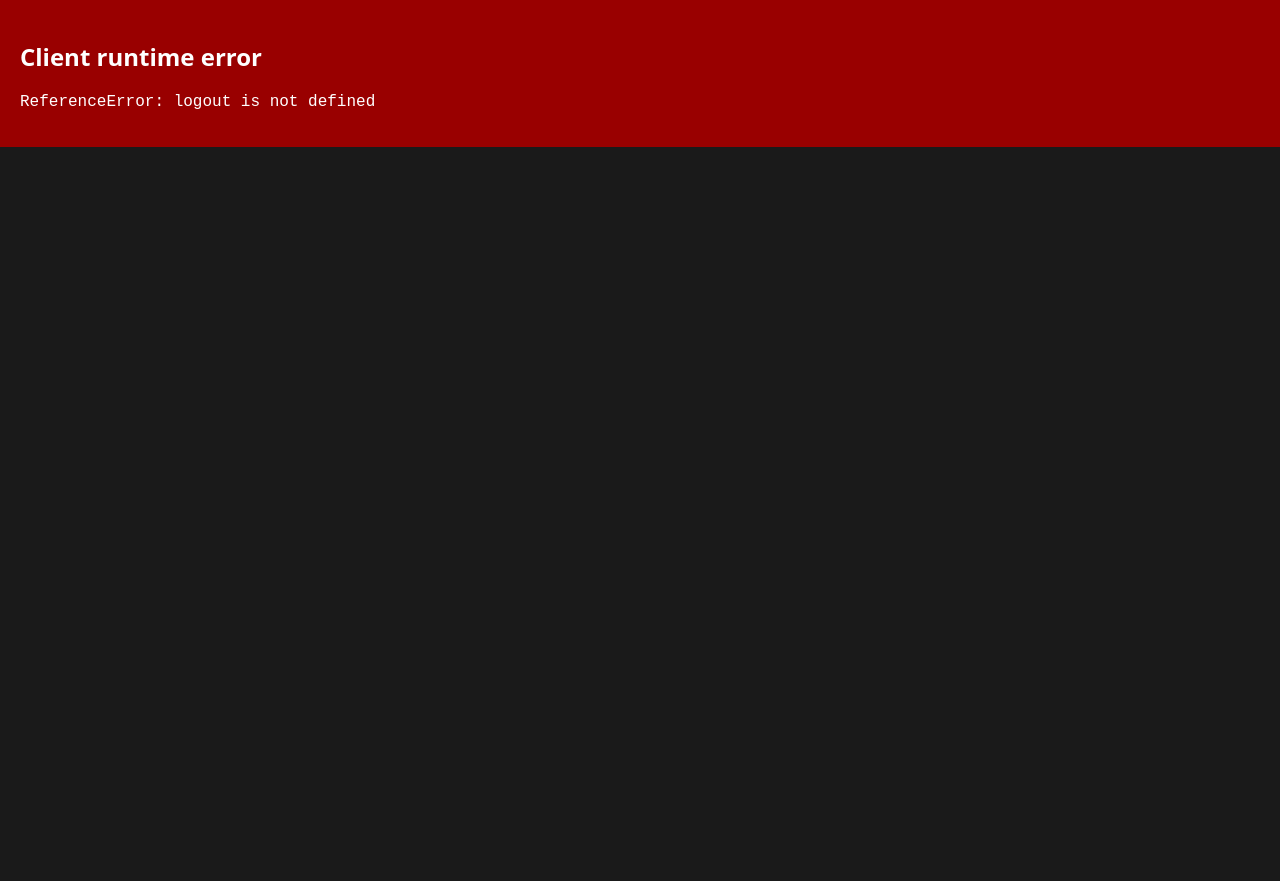
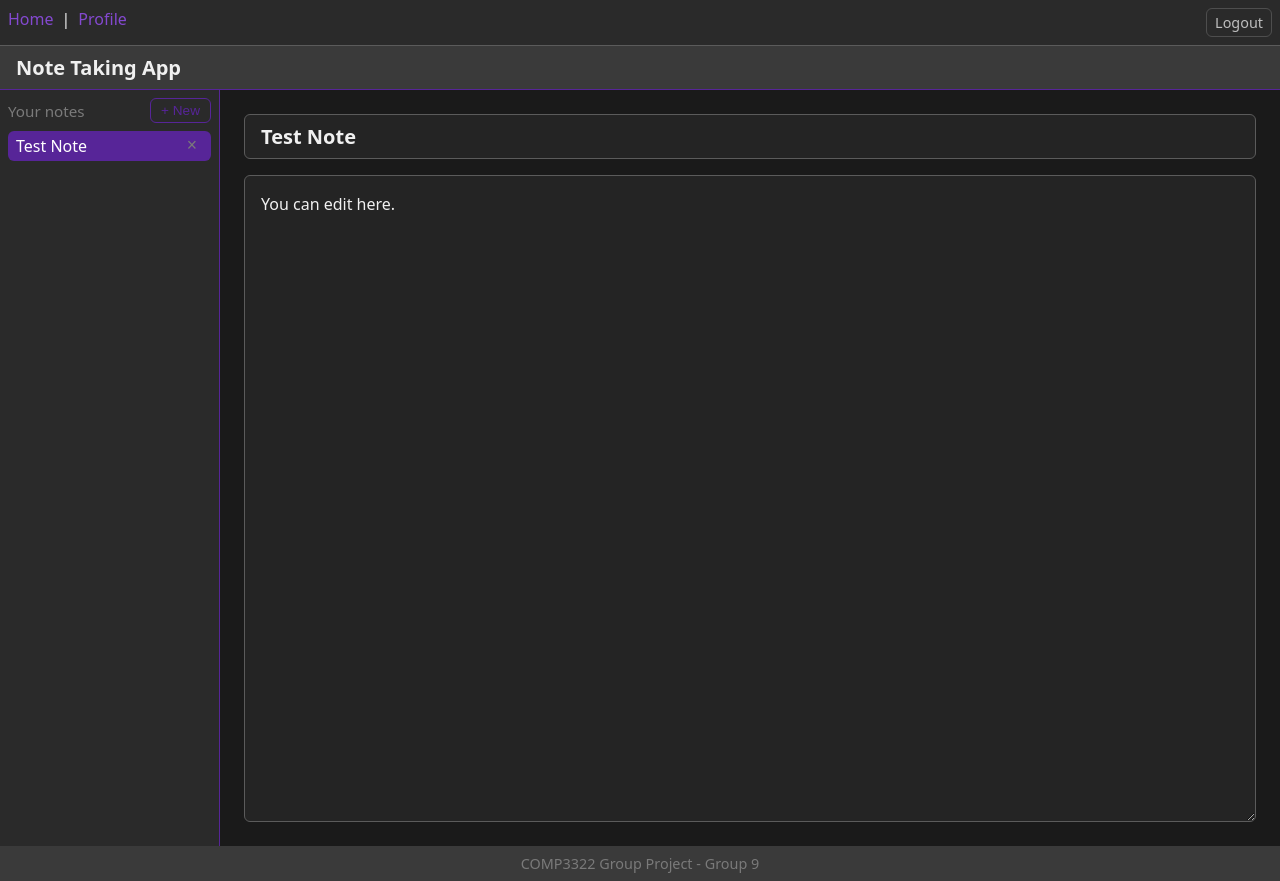
Before and after one commit to ricopoon85/COMP3322-PG09, a React app in the folder frontend/: page / in a window 1280 px wide. Before the commit the page ends 800 px from the top, so only its background shows below. Built offline with nearby package versions, Linux system fonts and the light colour scheme; sample sign-in values are in the browser's storage; the HTML template or start-up script is replaced by a standard one.

Commit message:
Fix unremoved callback from last commit

```diff
--- a/frontend/src/components/Header.jsx
+++ b/frontend/src/components/Header.jsx
@@ -3,7 +3,7 @@ import React from 'react'
 import FileTitleInput from './FileTitleInput'
 import styles from './Header.module.css'
 
-export default function Header({ onLogout }) {
+export default function Header() {
   return (
     <header className={styles.header}>
       <h1 className={styles.title}>Note Taking App</h1>
--- a/frontend/src/pages/Home.jsx
+++ b/frontend/src/pages/Home.jsx
@@ -49,7 +49,7 @@ export default function Home() {
 
   return (
     <div className="page-container">
-      <Header onLogout={logout} />
+      <Header />
       <div className="content">
         <Sidebar
           notes={notes}
```
